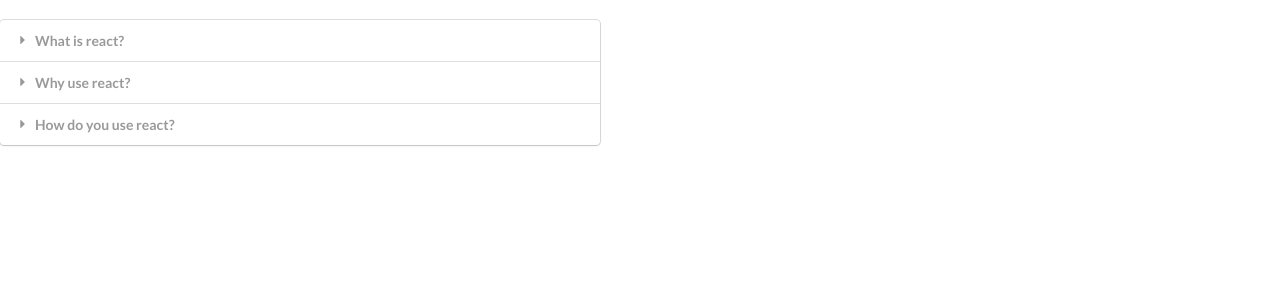
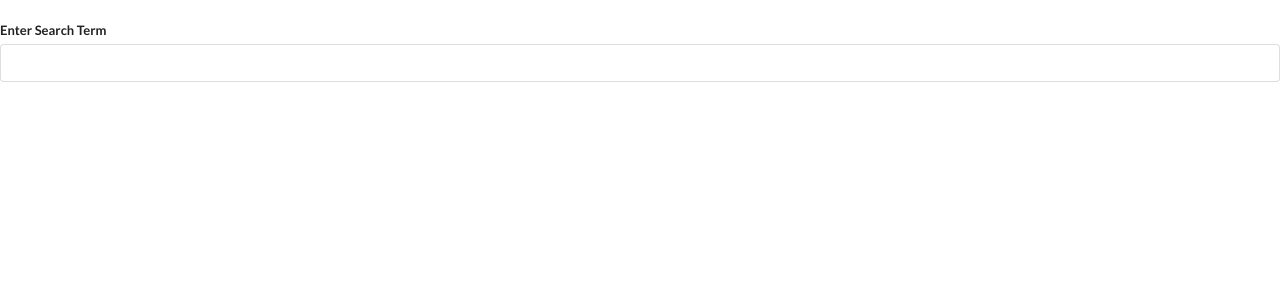
Before and after one commit to harini24/modernReactWithRedux_section_12-13, a React (Create React App) app: page / in a window 1280 px wide. Shown: the top 300 px of the page. Built offline with nearby package versions, Linux system fonts and the light colour scheme.

Commit message:
api setup for wikipedia search listing

```diff
--- a/package.json
+++ b/package.json
@@ -6,6 +6,7 @@
     "@testing-library/jest-dom": "^5.16.4",
     "@testing-library/react": "^13.3.0",
     "@testing-library/user-event": "^13.5.0",
+    "axios": "^0.27.2",
     "react": "^18.1.0",
     "react-dom": "^18.1.0",
     "react-scripts": "5.0.1",
--- a/src/App.js
+++ b/src/App.js
@@ -1,4 +1,5 @@
 import Accordion from "./component/Accordion";
+import Search from "./component/Search";
 
 const items = [
   {
@@ -17,8 +18,9 @@
 function App() {
   return (
     <div>
-      <br/>
-      <Accordion items={items} />
+      <br />
+      {/* <Accordion items={items} /> */}
+      <Search />
     </div>
   );
 }
--- /dev/null
+++ b/src/component/Search.js
@@ -0,0 +1,42 @@
+import axios from "axios";
+import { useEffect, useState } from "react";
+
+const Search = () => {
+  const [term, setTerm] = useState("");
+  const [result, setResult] = useState([]);
+  useEffect(() => {
+    const search = async () => {
+      const { data } = await axios.get("https://en.wikipedia.org/w/api.php", {
+        params: {
+          list: "search",
+          format: "json",
+          action: "query",
+          origin: "*",
+          srsearch: term,
+        },
+      });
+
+      setResult(data.query.search);
+    };
+    if (term) {
+      search();
+    }
+  }, [term]);
+  return (
+    <div>
+      <div className="ui form">
+        <div className="field">
+          <label>Enter Search Term</label>
+          <input
+            type="text"
+            className="input"
+            vlaue={term}
+            onChange={(e) => setTerm(e.target.value)}
+          />
+        </div>
+      </div>
+    </div>
+  );
+};
+
+export default Search;
--- a/src/index.js
+++ b/src/index.js
@@ -4,7 +4,5 @@
 
 const root = ReactDOM.createRoot(document.getElementById('root'));
 root.render(
-  <React.StrictMode>
     <App />
-  </React.StrictMode>
 );
```
Also changed, not shown: 1 other file (tests, documents, lock files or other folders).
